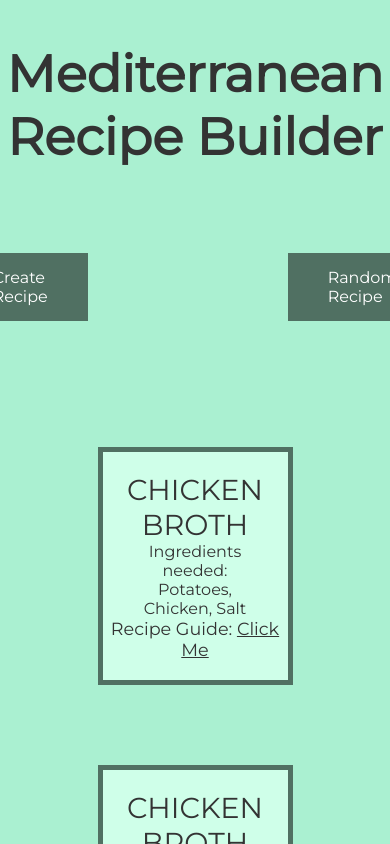
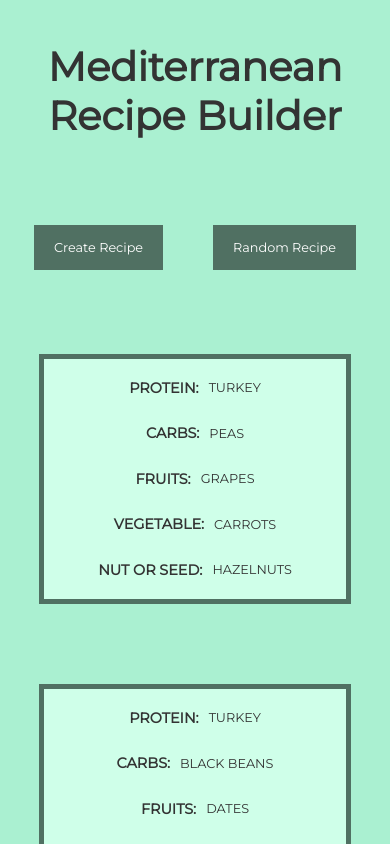
Before and after one commit to NoelCov/recipe-maker, a Next.js app: page / in a window 390 px wide. Both pictures are taken after a click on the element "Create Recipe". Shown: the top 844 px of the page. Built offline with nearby package versions, Linux system fonts and the light colour scheme.

Commit message:
Added recipe-finder and recipe-maker components, modified styling in home page

```diff
--- a/buildRecipe.js
+++ b/buildRecipe.js
@@ -1,4 +1,4 @@
-carbs = [
+const carbs = [
   "brown rice",
   "whole grain pasta",
   "whole oats",
@@ -15,7 +15,7 @@ carbs = [
   "sweet potatoes",
 ];
 
-proteins = [
+const proteins = [
   "chicken",
   "ground chicken",
   "ground turkey",
@@ -26,7 +26,7 @@ proteins = [
   "turkey",
 ];
 
-vegetables = [
+const vegetables = [
   "carrots",
   "broccoli",
   "tomatoes",
@@ -40,7 +40,7 @@ vegetables = [
   "peas",
 ];
 
-fruits = [
+const fruits = [
   "strawberries",
   "oranges",
   "grapes",
@@ -54,7 +54,7 @@ fruits = [
   "cantaloupes",
 ];
 
-nutsAndSeeds = [
+const nutsAndSeeds = [
   "almonds",
   "walnuts",
   "hazelnuts",
@@ -75,10 +75,23 @@ const buildRecipe = (proteins, carbs, vegetables, fruits, nutsAndSeeds) => {
   let fruit = getRandom(fruits);
   let nutsAndSeed = getRandom(nutsAndSeeds);
 
-  return `Protein: ${protein}, Carbs: ${carb}, Vegetables: ${vegetable}, Fruit: ${fruit}, NutsOrSeeds: ${nutsAndSeed}
-  -----------------------------------------------------------------------------------------------------------\n`;
+  return {
+    protein,
+    carb,
+    vegetable,
+    fruit,
+    nutsAndSeed,
+  };
 };
 
-for (let i = 0; i <= 10; i++) {
-  console.log(buildRecipe(proteins, carbs, vegetables, fruits, nutsAndSeeds));
-}
+export const buildRecipes = () => {
+  const recipes = [];
+
+  for (let i = 0; i < 5; i++) {
+    recipes.push(
+      buildRecipe(proteins, carbs, vegetables, fruits, nutsAndSeeds)
+    );
+  }
+  console.log(recipes);
+  return recipes;
+};
--- a/components/button/button.styles.module.scss
+++ b/components/button/button.styles.module.scss
@@ -9,4 +9,9 @@
   &:hover {
     background-color: #333333;
   }
+
+  @media screen and (max-width: 550px) {
+    padding: 15px 20px;
+    font-size: 0.8rem;
+  }
 }
--- /dev/null
+++ b/components/recipe-finder/recipe-finder.component.jsx
@@ -0,0 +1,27 @@
+import styles from "./recipe-finder.styles.module.scss";
+
+import React from "react";
+
+const RecipeFinder = ({ ingredients, link, title }) => {
+  return (
+    <div className={styles.recipeContainer}>
+      <span className={styles.recipeTitle}>{title.toUpperCase()}</span>
+      <span className={styles.recipeIngredients}>
+        <div className={styles.recipeIngredientProperty}>
+          {"Ingredients needed: "}
+        </div>
+        {ingredients.map((ingredient, index) => {
+          return <div className={styles.recipeIngredient} key={index}>{`"${ingredient}"`}</div>;
+        })}
+      </span>
+      <span className={styles.recipeLink}>
+        {"Recipe Guide: "}
+        <a href={link} target="_blank" rel="noopener noreferrer">
+          Click Me
+        </a>
+      </span>
+    </div>
+  );
+};
+
+export default RecipeFinder;
--- /dev/null
+++ b/components/recipe-finder/recipe-finder.styles.module.scss
@@ -0,0 +1,66 @@
+.recipeContainer {
+  background-color: #cfffe9;
+  width: 50vw;
+  min-height: 200px;
+  display: flex;
+  text-align: center;
+  gap: 50px;
+  flex-direction: column;
+  align-items: center;
+  justify-content: space-between;
+  padding: 20px 0;
+  border: 5px solid #507062;
+  position: relative;
+
+  @media screen and (max-width: 550px) {
+    width: 85vw;
+  }
+
+  .recipeTitle {
+    font-size: 1.8rem;
+
+    @media screen and (max-width: 550px) {
+      font-size: 1.4rem;
+    }
+  }
+
+  .recipeIngredients {
+    display: flex;
+    position: relative;
+    align-items: center;
+    justify-content: center;
+    width: 60%;
+    flex-flow: wrap;
+    gap: 20px;
+
+    @media screen and (max-width: 550px) {
+      font-size: 0.9rem;
+    }
+
+    .recipeIngredientProperty {
+      font-weight: 800;
+    }
+
+    .recipeIngredient {
+      &::first-letter {
+        text-transform: capitalize;
+      }
+    }
+  }
+
+  .recipeLink {
+    font-size: 1.1rem;
+
+    a {
+      text-decoration: underline;
+
+      &:hover {
+        color: black;
+      }
+    }
+
+    @media screen and (max-width: 550px) {
+      font-size: 1rem;
+    }
+  }
+}
--- /dev/null
+++ b/components/recipe-maker/recipe-maker.component.jsx
@@ -0,0 +1,32 @@
+import React from "react";
+
+import styles from "./recipe-maker.styles.module.scss";
+
+const RecipeMaker = ({ protein, carb, fruit, vegetable, nutOrSeed }) => {
+  return (
+    <div className={styles.recipeContainer}>
+      <div className={styles.recipeProperty}>
+        {"PROTEIN:"}
+        <span>{protein.toUpperCase()}</span>
+      </div>
+      <div className={styles.recipeProperty}>
+        {"CARBS: "}
+        <span>{carb.toUpperCase()}</span>
+      </div>
+      <div className={styles.recipeProperty}>
+        {"FRUITS: "}
+        <span>{fruit.toUpperCase()}</span>
+      </div>
+      <div className={styles.recipeProperty}>
+        {"VEGETABLE: "}
+        <span>{vegetable.toUpperCase()}</span>
+      </div>
+      <div className={styles.recipeProperty}>
+        {"NUT OR SEED:"}
+        <span>{nutOrSeed.toUpperCase()}</span>
+      </div>
+    </div>
+  );
+};
+
+export default RecipeMaker;
--- /dev/null
+++ b/components/recipe-maker/recipe-maker.styles.module.scss
@@ -0,0 +1,39 @@
+.recipeContainer {
+  background-color: #cfffe9;
+  width: 30vw;
+  min-height: 250px;
+  display: flex;
+  flex-direction: column;
+  align-items: center;
+  justify-content: space-between;
+  padding: 20px 0;
+  border: 5px solid #507062;
+
+  @media screen and (max-width: 550px) {
+    width: 80vw;
+    padding: 20px;
+  }
+
+  .recipeProperty {
+    font-size: 1.1rem;
+    display: flex;
+    align-items: center;
+    gap: 20px;
+    font-weight: 700;
+
+    @media screen and (max-width: 550px) {
+      font-size: 0.9rem;
+      font-weight: 600;
+      gap: 10px;
+    }
+
+    span {
+      font-size: 1rem;
+      font-weight: normal;
+
+      @media screen and (max-width: 550px) {
+        font-size: 0.8rem;
+      }
+    }
+  }
+}
--- a/components/recipe/recipe.component.jsx
+++ /dev/null
@@ -1,20 +0,0 @@
-import styles from "./recipe.styles.module.scss";
-
-import React from "react";
-
-const RecipeComponent = ({ title, ingredients, link }) => (
-  <div className={styles.recipeContainer}>
-    <span className={styles.recipeTitle}>{title.toUpperCase()}</span>
-    <span className={styles.recipeIngredients}>
-      Ingredients needed: {ingredients}
-    </span>
-    <span className={styles.recipeLink}>
-      {"Recipe Guide: "}
-      <a href={link} target="_blank" rel="noopener noreferrer">
-        Click Me
-      </a>
-    </span>
-  </div>
-);
-
-export default RecipeComponent;
--- a/components/recipe/recipe.styles.module.scss
+++ /dev/null
@@ -1,34 +0,0 @@
-.recipeContainer {
-  background-color: #cfffe9;
-  width: 50vw;
-  min-height: 200px;
-  display: flex;
-  text-align: center;
-  flex-direction: column;
-  align-items: center;
-  justify-content: space-between;
-  padding: 20px 0;
-  border: 5px solid #507062;
-
-  .recipeTitle {
-    font-size: 1.8rem;
-  }
-
-  .recipeIngredients {
-    font-size: 1rem;
-    position: relative;
-    width: 60%;
-  }
-
-  .recipeLink {
-    font-size: 1.1rem;
-
-    a {
-      text-decoration: underline;
-
-      &:hover {
-        color: black;
-      }
-    }
-  }
-}
--- a/pages/index.js
+++ b/pages/index.js
@@ -1,37 +1,65 @@
+import { useState } from "react";
+
 import styles from "../styles/Home.module.scss";
 
 import Button from "../components/button/button.component";
-import Recipe from "../components/recipe/recipe.component";
+import RecipeMaker from "../components/recipe-maker/recipe-maker.component";
+import RecipeFinder from "../components/recipe-finder/recipe-finder.component";
+
+import { buildRecipes } from "../buildRecipe";
+import { getRecipes } from "../randomRecipe";
 
 export default function Home() {
+  const [createRecipes, setCreateRecipes] = useState([]);
+  const [findRecipes, setFindRecipes] = useState([]);
+
+  const createNewRecipes = () => {
+    setFindRecipes([]);
+    setCreateRecipes(buildRecipes());
+  };
+
+  const findNewRecipes = () => {
+    setCreateRecipes([]);
+    setFindRecipes(getRecipes());
+  };
   return (
     <>
       <div className={styles.homeContainer}>
         <h1 className={styles.title}>Mediterranean Recipe Builder</h1>
         <div className={styles.buttonsContainer}>
-        <Button>Create Recipe</Button>
-        <Button>Random Recipe</Button>
+          <Button onClick={() => createNewRecipes()}>Create Recipe</Button>
+          <Button onClick={() => findNewRecipes()}>Random Recipe</Button>
         </div>
 
-      <section className={styles.recipesContainer}>
-        <Recipe
-          title="Chicken Broth"
-          ingredients={"Potatoes, Chicken, Salt"}
-          link="https://www.noelcodes.dev/"
+        <div className={styles.recipesContainer}>
+          {createRecipes.length > 0
+            ? createRecipes.map((recipe, index) => {
+                return (
+                  <RecipeMaker
+                    key={index}
+                    protein={recipe.protein}
+                    carb={recipe.carb}
+                    fruit={recipe.fruit}
+                    vegetable={recipe.vegetable}
+                    nutOrSeed={recipe.nutsAndSeed}
                   />
+                );
+              })
+            : null}
 
-        <Recipe
-          title="Chicken Broth"
-          ingredients={"Potatoes, Chicken, Salt"}
-          link="https://www.noelcodes.dev/"
+          {findRecipes.length > 0
+            ? findRecipes.map((recipe, index) => {
+                return (
+                  <RecipeFinder
+                    key={index}
+                    ingredients={recipe.ingredients}
+                    link={recipe.url}
+                    title={recipe.name}
                   />
-
-        <Recipe
-          title="Chicken Broth"
-          ingredients={"Potatoes, Chicken, Salt"}
-          link="https://www.noelcodes.dev/"
-        />
-      </section>
+                );
+              })
+            : null}
+        </div>
       </div>
       <footer className={styles.footer}>
         <span>
--- a/randomRecipe.js
+++ b/randomRecipe.js
@@ -107,19 +107,14 @@ const pickRandom = (recipes) => {
 };
 
 const getRecipe = (recipes) => {
-  let recipe = pickRandom(recipes);
-
-  const name = recipe.name;
-  const link = recipe.url;
-  const ingredients = recipe.ingredients;
-
-  console.log(`${name}`);
-  console.log("--------------------");
-  console.log(`Link: ${link}`);
-  console.log(`\nIngredients:`);
-  ingredients.map((ingredient) => {
-    console.log(`\t${ingredient}`);
-  });
+  return pickRandom(recipes);
 };
 
-getRecipe(recipes);
+export const getRecipes = () => {
+  const recipesData = [];
+  for (let i = 0; i < 5; i++) {
+    recipesData.push(getRecipe(recipes));
+  }
+
+  return recipesData;
+}
--- a/styles/Home.module.scss
+++ b/styles/Home.module.scss
@@ -1,13 +1,27 @@
 .homeContainer {
-  padding: 5vh 0;
-  min-height: 90vh;
+  min-height: 86vh;
+  margin-bottom: 8vh;
+  display: flex;
+  align-items: center;
+  justify-content: center;
+  flex-direction: column;
+
+  @media screen and (max-width: 550px) {
+    min-height: 95vh;
+    margin-bottom: 0;
+  }
 
   .title {
     text-align: center;
     margin: 0;
+    padding: 5vh 0 0;
     color: #333333;
     font-size: 3.2rem;
     font-family: "Montserrat";
+
+    @media screen and (max-width: 550px) {
+      font-size: 2.5rem;
+    }
   }
 
   .buttonsContainer {
@@ -16,6 +30,10 @@
     align-items: center;
     justify-content: center;
     gap: 200px;
+
+    @media screen and (max-width: 550px) {
+      gap: 50px;
+    }
   }
 
   .recipesContainer {
@@ -24,6 +42,11 @@
     gap: 80px;
     align-items: center;
     padding: 5vh 0;
+
+    @media screen and (max-width: 550px) {
+      padding: 0;
+      padding-bottom: 5vh;
+    }
   }
 }
 
@@ -39,4 +62,10 @@
       color: black;
     }
   }
+
+  @media screen and (max-width: 550px) {
+    align-items: center;
+    justify-content: center;
+    padding: 20px 0;
+  }
 }
```
Also changed, not shown: 1 other file (tests, documents, lock files or other folders). Lines whose indentation alone changed are shown as unchanged.
